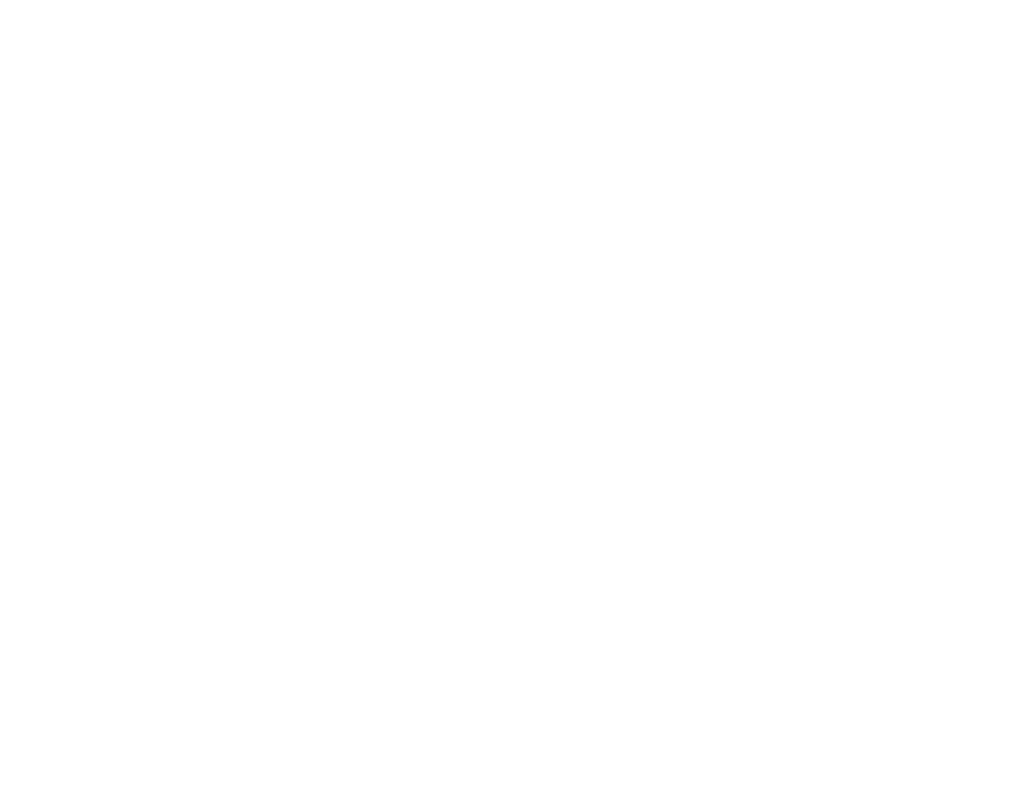
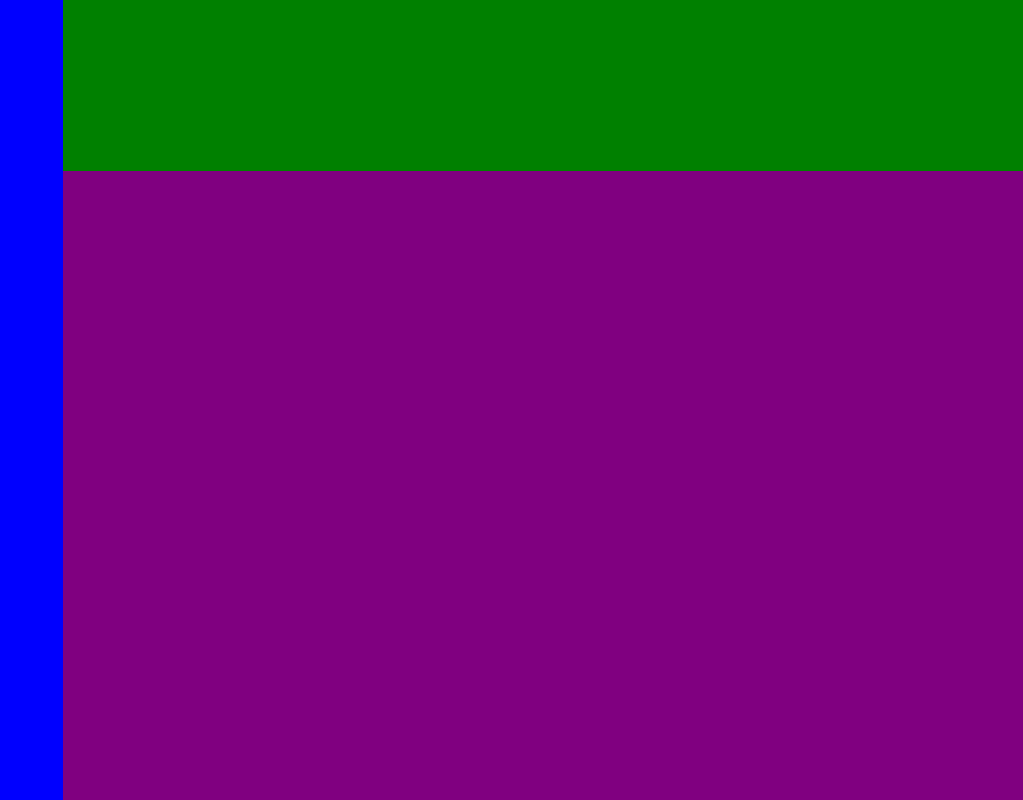
Before and after one commit to TranquilTortoise/admin-dashboard, a plain HTML site: page index.html in a window 1280 px wide. Shown: the whole page, without its empty margins (257-1280 px from the left). Drawn offline with Linux system fonts and the light colour scheme.

Commit message:
fix grid template areas code; add background for visual

```diff
--- a/styles.css
+++ b/styles.css
@@ -15,7 +15,13 @@
 }
 
 body {
+    height: 100vh;
     line-height: calc(1em + 0.5rem);
+    display: grid;
+    grid-template: 3fr 11fr / 1fr 3fr;
+    grid-template-areas:
+        "sidebar    header"
+        "sidebar    main-container"
 }
 
 img {
@@ -38,3 +44,22 @@ p {
 h1, h2, h3, h4, h5, h6 {
     text-wrap: balance;
 }
+
+li {
+    list-style-type: none;
+}
+
+.header {
+    grid-area: header;
+    background: green
+}
+
+.sidebar {
+    grid-area: sidebar;
+    background: blue;
+}
+
+.main-container {
+    grid-area: main-container;
+    background: purple;
+}
```
